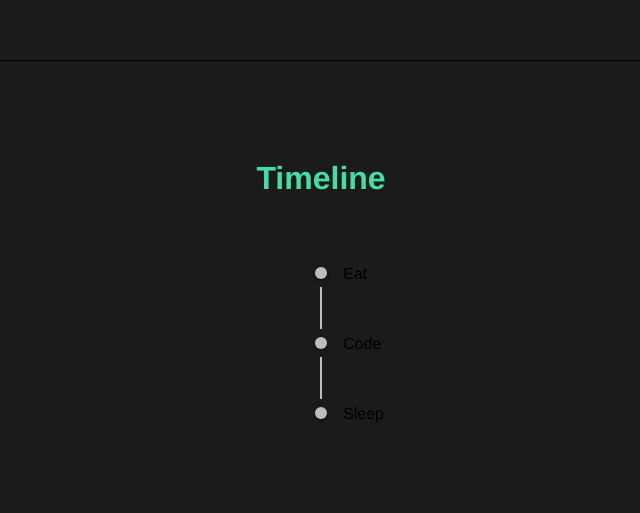
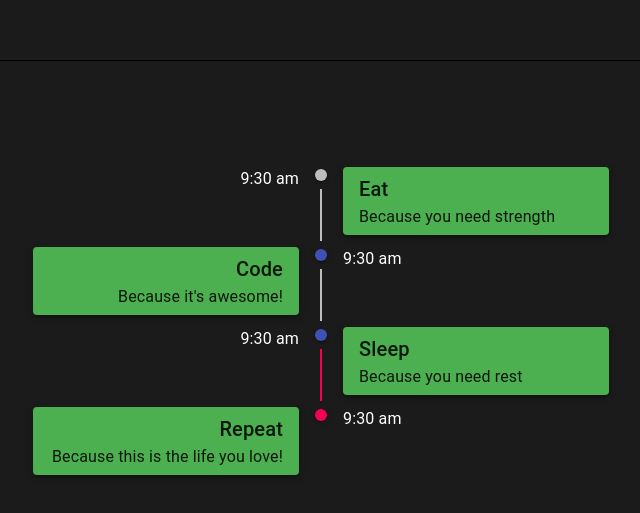
Before and after one commit to cepdnaclk/e17-3yp-Landmine-Detector, a React (Create React App) app in the folder website/: page / in a window 1280 px wide. Shown: the part 6846-7359 px from the top of the page, without its empty margins (319-959 px from the left). Built offline with nearby package versions, Linux system fonts and the light colour scheme.

Commit message:
timeline_init

```diff
--- a/website/package.json
+++ b/website/package.json
@@ -5,6 +5,7 @@
   "private": true,
   "dependencies": {
     "@material-ui/core": "^4.12.3",
+    "@material-ui/icons": "^4.11.2",
     "@material-ui/lab": "^4.0.0-alpha.60",
     "@testing-library/jest-dom": "^5.14.1",
     "@testing-library/react": "^11.2.7",
--- /dev/null
+++ b/website/src/pages/Timeline_LM/Timeline_LM.css
@@ -0,0 +1,6 @@
+.time{
+    align-items: center;
+    width: 50%;
+    margin-left: auto;
+    margin-right: auto;
+}
--- a/website/src/pages/Timeline_LM/Timeline_LM.js
+++ b/website/src/pages/Timeline_LM/Timeline_LM.js
@@ -1,44 +1,136 @@
-import './Timeline.css'
 import React from 'react';
+
+import './Timeline_LM.css';
+import { makeStyles } from '@material-ui/core/styles';
 import Timeline from '@material-ui/lab/Timeline';
 import TimelineItem from '@material-ui/lab/TimelineItem';
 import TimelineSeparator from '@material-ui/lab/TimelineSeparator';
 import TimelineConnector from '@material-ui/lab/TimelineConnector';
 import TimelineContent from '@material-ui/lab/TimelineContent';
+import TimelineOppositeContent from '@material-ui/lab/TimelineOppositeContent';
 import TimelineDot from '@material-ui/lab/TimelineDot';
+import FastfoodIcon from '@material-ui/icons/Fastfood';
+import LaptopMacIcon from '@material-ui/icons/LaptopMac';
+import HotelIcon from '@material-ui/icons/Hotel';
+import RepeatIcon from '@material-ui/icons/Repeat';
+import Paper from '@material-ui/core/Paper';
+import Typography from '@material-ui/core/Typography';
 
+import { withStyles } from "@material-ui/core/styles";
+
+const useStyles = makeStyles((theme) => ({
+  palette: {
+    type: 'dark',
+  },
+  paper: {
+    padding: "6px 16px",
+    backgroundColor: theme.palette.success.main,
+  },
+  secondaryTail: {
+    backgroundColor: theme.palette.secondary.main
+  }
+}));
+
+const WhiteTextTypography = withStyles({
+  root: {
+    color: "#FFFFFF",
+    component: "h1",
+    variant: "h1"
+
+  }
+})(Typography);
 
 function Timeline_LM() {
-    return(
-        <div>
-        <h1 style={{color:"#43dea5", textAlign:'center' }}>Timeline</h1>
-        <br></br>
-        {/* <img alt="" src={process.env.PUBLIC_URL + '/images/timeline.png'} style={{ display: 'block',marginLeft:'auto', marginRight:'auto',width:'80%'}}/> */}
-        <Timeline>
+  const classes = useStyles();
+
+  return (
+    <div className="time">
+    <Timeline align="alternate">
       <TimelineItem>
+        <TimelineOppositeContent>
+          <WhiteTextTypography>
+            9:30 am
+          </WhiteTextTypography>
+        </TimelineOppositeContent>
         <TimelineSeparator>
-           <TimelineDot />
+          <TimelineDot>
+            {/* <FastfoodIcon /> */}
+          </TimelineDot>
           <TimelineConnector />
         </TimelineSeparator>
-         <TimelineContent>Eat</TimelineContent>
+        <TimelineContent>
+          <Paper elevation={3} className={classes.paper}>
+            <Typography variant="h6" component="h1">
+              Eat
+            </Typography>
+            <Typography>Because you need strength</Typography>
+          </Paper>
+        </TimelineContent>
       </TimelineItem>
       <TimelineItem>
+        <TimelineOppositeContent>
+        <WhiteTextTypography>
+            9:30 am
+          </WhiteTextTypography>
+        </TimelineOppositeContent>
         <TimelineSeparator>
-           <TimelineDot />
+          <TimelineDot color="primary">
+            {/* <LaptopMacIcon /> */}
+          </TimelineDot>
           <TimelineConnector />
         </TimelineSeparator>
-         <TimelineContent>Code</TimelineContent>
+        <TimelineContent>
+          <Paper elevation={3} className={classes.paper}>
+            <Typography variant="h6" component="h1">
+              Code
+            </Typography>
+            <Typography>Because it&apos;s awesome!</Typography>
+          </Paper>
+        </TimelineContent>
       </TimelineItem>
       <TimelineItem>
+        <TimelineOppositeContent>
+          <WhiteTextTypography>
+            9:30 am
+          </WhiteTextTypography>
+        </TimelineOppositeContent>
         <TimelineSeparator>
-           <TimelineDot />
+          <TimelineDot color="primary" >
+            {/* <HotelIcon /> */}
+          </TimelineDot>
+          <TimelineConnector className={classes.secondaryTail} />
         </TimelineSeparator>
-         <TimelineContent>Sleep</TimelineContent>
+        <TimelineContent>
+          <Paper elevation={3} className={classes.paper}>
+            <Typography variant="h6" component="h1">
+              Sleep
+            </Typography>
+            <Typography>Because you need rest</Typography>
+          </Paper>
+        </TimelineContent>
+      </TimelineItem>
+      <TimelineItem>
+        <TimelineOppositeContent>
+          <WhiteTextTypography>
+            9:30 am
+          </WhiteTextTypography>
+        </TimelineOppositeContent>
+        <TimelineSeparator>
+          <TimelineDot color="secondary">
+          </TimelineDot>
+        </TimelineSeparator>
+        <TimelineContent>
+          <Paper elevation={3} className={classes.paper}>
+            <Typography variant="h6" component="h1">
+              Repeat
+            </Typography>
+            <Typography>Because this is the life you love!</Typography>
+          </Paper>
+        </TimelineContent>
       </TimelineItem>
     </Timeline>
     </div>
-    )
-
+  );
 }
 export default Timeline_LM;
 
```
Also changed, not shown: website/src/pages/Timeline_LM/Timeline.css (deleted), 1 other file (tests, documents, lock files or other folders). Lines whose indentation alone changed are shown as unchanged.
